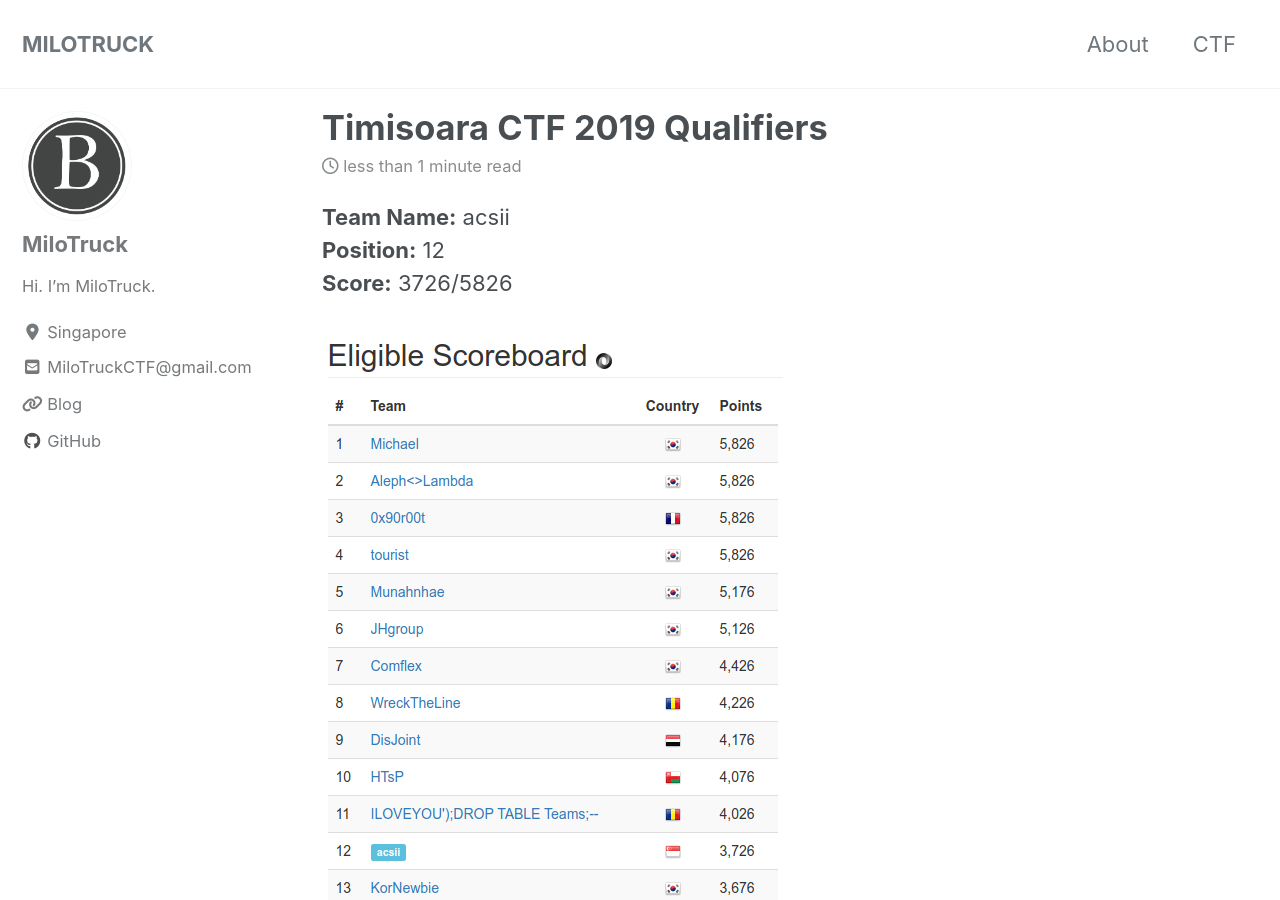
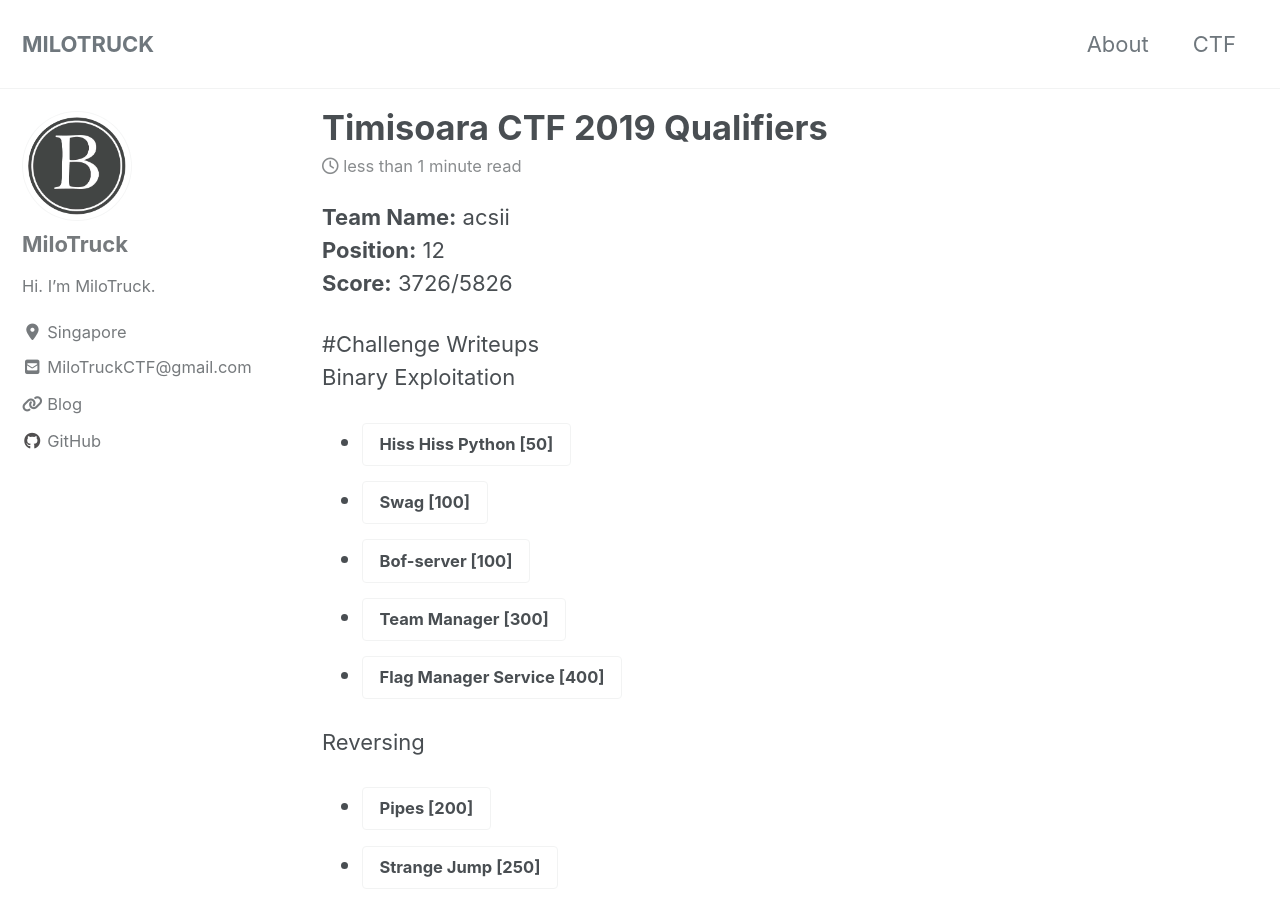
Before and after one commit to MiloTruck/milotruck.github.io, a Jekyll site: the page built from _posts/2019-09-20-Timisoara CTF 2019 Qualifiers.md, in a window 1280 px wide and 900 px high. Built offline with Jekyll 4.4.1, drawn with Linux system fonts in a browser that asks for light colours; cached includes are drawn as plain includes; nearby versions of some CDN libraries.

Commit message:
Edited CTF Page

```diff
--- a/_posts/2019-09-20-Timisoara CTF 2019 Qualifiers.md
+++ b/_posts/2019-09-20-Timisoara CTF 2019 Qualifiers.md
@@ -9,4 +9,16 @@ excerpt: "13-18 September 2019"
 **Position:** 12
 **Score:** 3726/5826
 
+#Challenge Writeups
+Binary Exploitation
+* [Hiss Hiss Python [50]](/Timisoara-CTF-2019-Qualifiers/){: .btn .btn--inverse}
+* [Swag [100]](/Timisoara-CTF-2019-Qualifiers/){: .btn .btn--inverse}
+* [Bof-server [100]](/Timisoara-CTF-2019-Qualifiers/){: .btn .btn--inverse}
+* [Team Manager [300]](/Timisoara-CTF-2019-Qualifiers/){: .btn .btn--inverse}
+* [Flag Manager Service [400]](/Timisoara-CTF-2019-Qualifiers/){: .btn .btn--inverse}
+
+Reversing
+* [Pipes [200]](/Timisoara-CTF-2019-Qualifiers/){: .btn .btn--inverse}
+* [Strange Jump [250]](/Timisoara-CTF-2019-Qualifiers/){: .btn .btn--inverse}
+
 ![alt]({{ site.url }}{{ site.baseurl }}/assets/images/Timisoara CTF 2019 Qualification Round - Scoreboard.png)
```
